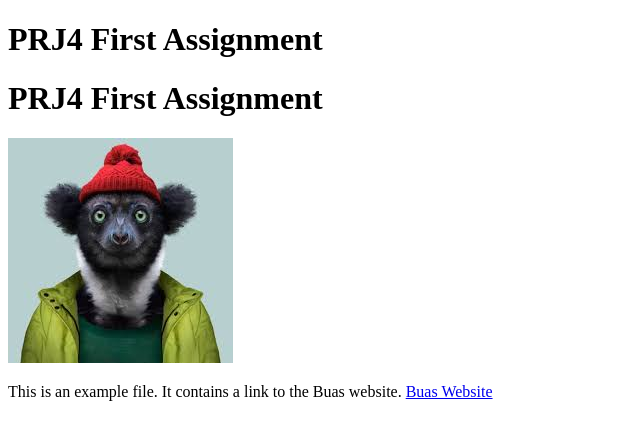
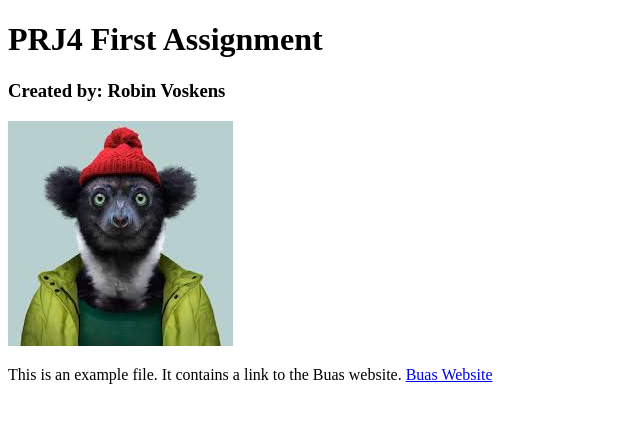
Before and after one commit to glitch-Velizar/prj4-chapter-4, a plain HTML site: page index.html in a window 1280 px wide. Shown: the whole page, without its empty margins (0-640 px from the left). Drawn offline with Linux system fonts and the light colour scheme.

Commit message:
added my name

```diff
--- a/index.html
+++ b/index.html
@@ -7,7 +7,8 @@
   <body>
 
     <h1>PRJ4 First Assignment</h1>
-    <h1>PRJ4 First Assignment</h1>
+    <h3>Created by: Robin Voskens</h3>
+
 
     <img src="images/picture1.jpg" alt="I don't know how I found this">
 
```
